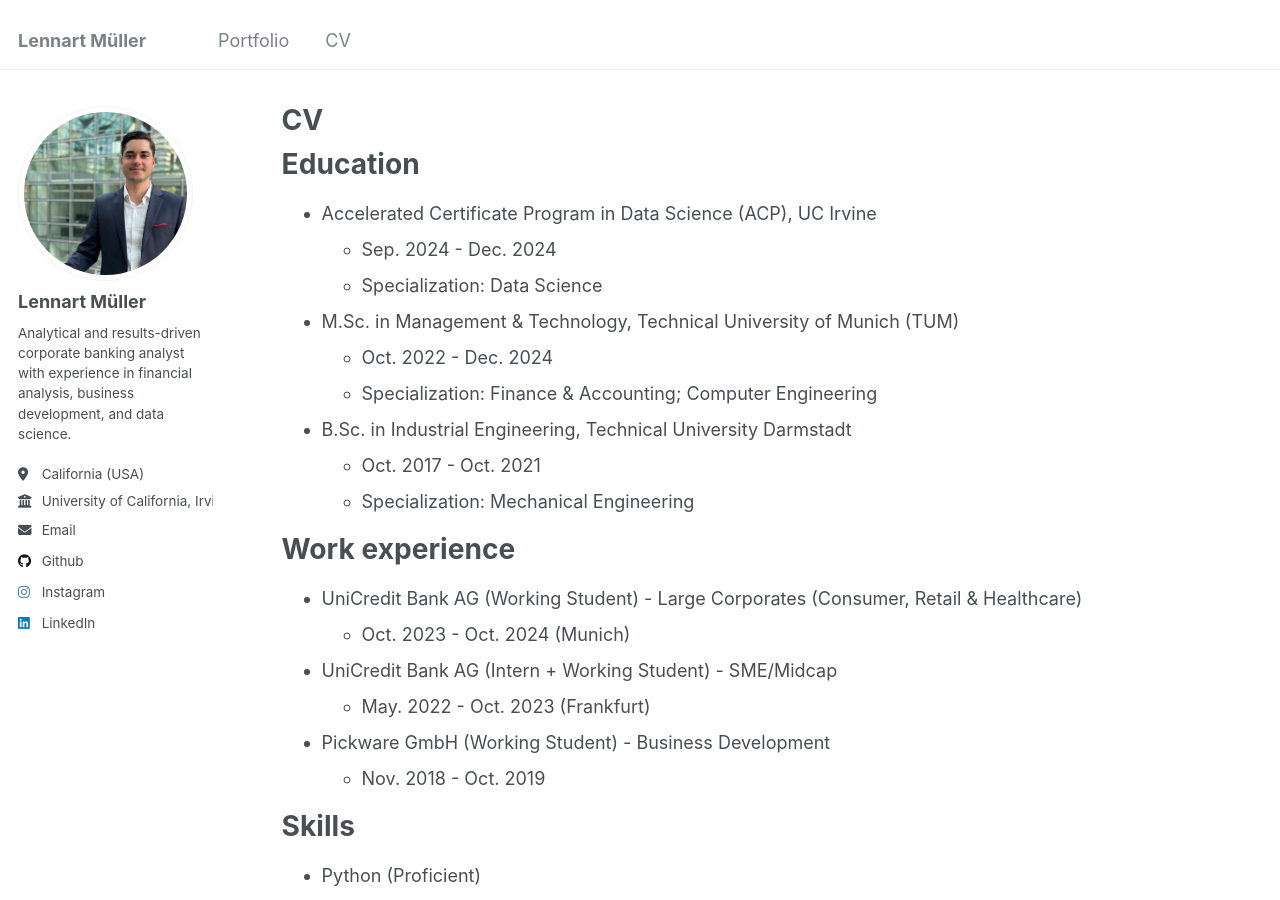
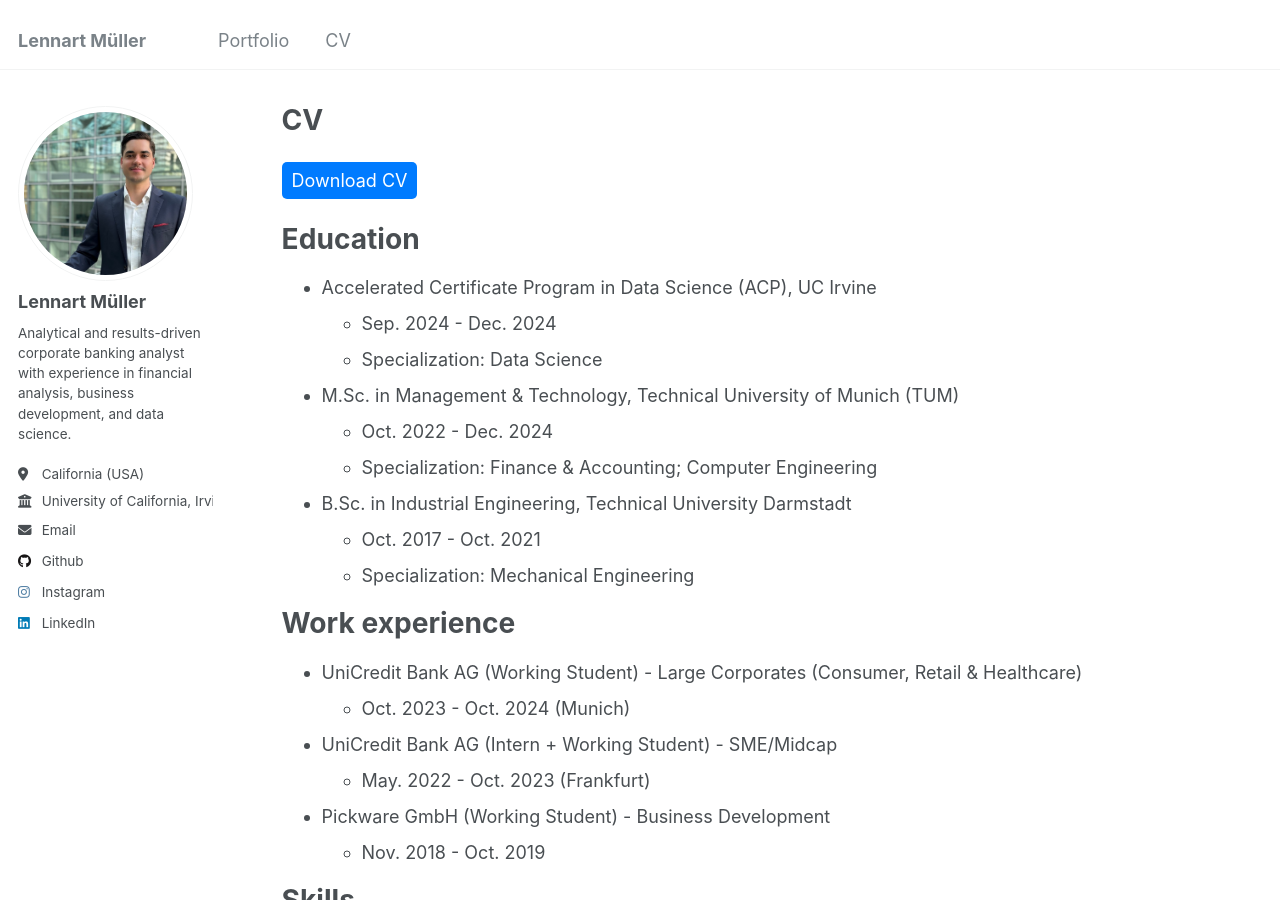
Before and after one commit to lennartmueller123/lennartmueller123.github.io, a Jekyll site: the page built from _pages/cv.md, in a window 1280 px wide and 900 px high. Built offline with Jekyll 4.4.1, drawn with Linux system fonts in a browser that asks for light colours.

Commit message:
Update cv.md

```diff
--- a/_pages/cv.md
+++ b/_pages/cv.md
@@ -8,6 +8,8 @@
 ---
 
 {% include base_path %}
+
+<a href="/files/cv.pdf" download style="display: inline-block; margin-top: 10px; padding: 5px 10px; background-color: #007BFF; color: white; text-decoration: none; border-radius: 5px;">Download CV</a>
 
 Education
 ======
```
